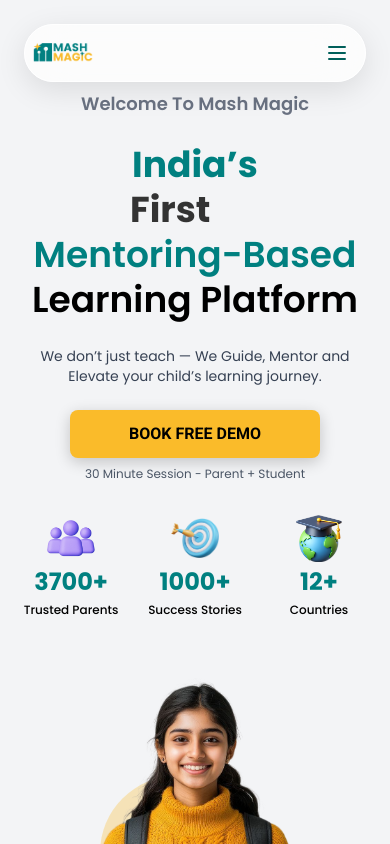
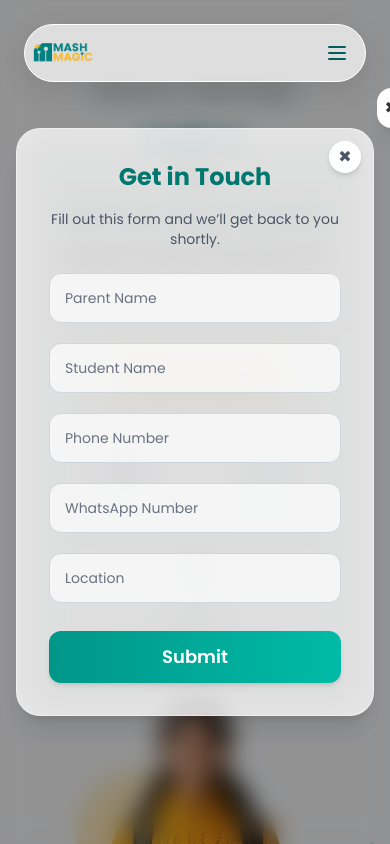
Before and after one commit to MhdRishad-P/MashMagicEdu, a React (Vite) app: page / in a window 390 px wide. Both pictures are taken after a click on the button "BOOK FREE DEMO". Shown: the top 844 px of the page. Built offline with nearby package versions, Linux system fonts and the light colour scheme.

Commit message:
updated changes

```diff
--- a/src/App.jsx
+++ b/src/App.jsx
@@ -9,6 +9,8 @@
 import Footer from "./components/Footer";
 import ContactForm from "./components/ContactForm";
 import WhyUs from "./components/Hero/WhyUs";
+import { BrowserRouter, Route, Routes, useNavigate } from "react-router-dom";
+
 
 function App() {
   // Section refs for scrolling
@@ -16,6 +18,9 @@
   const whyUsRef = useRef(null);
   const programsRef = useRef(null);
   const testimonialRef = useRef(null);
+
+
+
 
   return (
     <>
@@ -49,7 +54,9 @@
       {/* FOOTER */}
       <Footer />
 
-       <ContactForm/>
+
+
+
     </>
   );
 }
--- a/src/components/CardGrid.jsx
+++ b/src/components/CardGrid.jsx
@@ -5,21 +5,20 @@
 gsap.registerPlugin(ScrollTrigger);
 
 /* =====================================================
-      GLASS CARD COMPONENT WITH REAL 3D EFFECT
+      GLASS CARD (FULLY RESPONSIVE + 3D DESKTOP)
 ===================================================== */
 const CardGlass = ({ title, subtitle, points, imageUrl }) => {
   const cardRef = useRef(null);
   const imageRef = useRef(null);
-  const contentRef = useRef(null);
 
   useEffect(() => {
     const card = cardRef.current;
     const img = imageRef.current;
 
-    /* === ScrollTrigger Fade-in === */
+    /* Fade-in animation */
     gsap.fromTo(
       card,
-      { opacity: 0, y: 80 },
+      { opacity: 0, y: 70 },
       {
         opacity: 1,
         y: 0,
@@ -29,66 +28,48 @@
       }
     );
 
-    /* === Second Scroll Trigger (image pop animation) === */
+    /* Image pop animation */
     gsap.fromTo(
       img,
       { scale: 0.7, opacity: 0 },
       {
         scale: 1,
         opacity: 1,
-        duration: 1,
-        ease: "back.out(1.7)",
-        scrollTrigger: { trigger: card, start: "top 85%" },
+        duration: 1.1,
+        ease: "back.out(1.6)",
+        scrollTrigger: { trigger: card, start: "top 88%" },
       }
     );
 
-    /* === REAL 3D Hover Animation (Desktop Only) === */
-    if (window.innerWidth > 768) {
-      const tilt = (e) => {
+    /* 3D hover effect — Desktop only */
+    if (window.innerWidth >= 768) {
+      const move3D = (e) => {
         const rect = card.getBoundingClientRect();
         const x = e.clientX - rect.left;
         const y = e.clientY - rect.top;
 
-        const rotateX = (y - rect.height / 2) / 12;
-        const rotateY = (rect.width / 2 - x) / 12;
-
         gsap.to(card, {
-          rotateX: rotateX,
-          rotateY: rotateY,
+          rotateX: (y - rect.height / 2) / 12,
+          rotateY: (rect.width / 2 - x) / 12,
           transformPerspective: 900,
-          transformOrigin: "center",
           duration: 0.3,
           ease: "power2.out",
         });
 
-        gsap.to(img, {
-          scale: 1.18,
-          duration: 0.3,
-          ease: "power2.out",
-        });
+        gsap.to(img, { scale: 1.15, duration: 0.3, ease: "power2.out" });
       };
 
-      const reset = () => {
-        gsap.to(card, {
-          rotateX: 0,
-          rotateY: 0,
-          duration: 0.5,
-          ease: "power3.out",
-        });
-
-        gsap.to(img, {
-          scale: 1,
-          duration: 0.35,
-          ease: "power3.out",
-        });
+      const reset3D = () => {
+        gsap.to(card, { rotateX: 0, rotateY: 0, duration: 0.5 });
+        gsap.to(img, { scale: 1, duration: 0.4 });
       };
 
-      card.addEventListener("mousemove", tilt);
-      card.addEventListener("mouseleave", reset);
+      card.addEventListener("mousemove", move3D);
+      card.addEventListener("mouseleave", reset3D);
 
       return () => {
-        card.removeEventListener("mousemove", tilt);
-        card.removeEventListener("mouseleave", reset);
+        card.removeEventListener("mousemove", move3D);
+        card.removeEventListener("mouseleave", reset3D);
       };
     }
   }, []);
@@ -100,15 +81,15 @@
         relative
         rounded-3xl
         mx-auto
-        py-2
-        my-6
+        pt-16 pb-5
+        my-5
         backdrop-blur-xl
         bg-gray-200
         border border-white/40
         shadow-[0_6px_20px_rgba(0,0,0,0.12)]
         transition-all duration-300
-        hover:shadow-[0_16px_35px_rgba(0,0,0,0.2)]
-        w-[90%] sm:w-[80%] md:w-[70%]
+        hover:shadow-[0_16px_35px_rgba(0,0,0,0.20)]
+        w-[90%] sm:w-[85%] md:w-[90%]
       "
       style={{ transformStyle: "preserve-3d" }}
     >
@@ -116,7 +97,11 @@
       <div className="absolute -top-14 left-1/2 -translate-x-1/2 z-20">
         <div
           ref={imageRef}
-          className="w-[120px] h-[120px] sm:w-[140px] sm:h-[140px]"
+          className="
+            w-[100px] h-[100px]
+            sm:w-[130px] sm:h-[130px]
+            md:w-[140px] md:h-[140px]
+          "
           style={{ transform: "translateZ(45px)" }}
         >
           <img
@@ -127,16 +112,19 @@
         </div>
       </div>
 
-      {/* TEXT */}
-      <div className="mt-16 flex flex-col w-[90%] mx-auto justify-center bg-white text-center gap-1 py-8 rounded-2xl">
-        <h2 className="text-xl font-semibold text-gray-900">{title}</h2>
+      {/* TEXT BOX */}
+      <div className="flex flex-col w-[90%] mx-auto bg-white/80 text-center gap-2 py-6 rounded-2xl shadow-md">
+        <h2 className="text-lg sm:text-xl md:text-2xl font-semibold text-gray-900">
+          {title}
+        </h2>
 
-        {/* SUBTITLE */}
-        <p className="text-sm text-gray-500 -mt-1">{subtitle}</p>
+        <p className="text-xs sm:text-sm md:text-base text-gray-500 -mt-1">
+          {subtitle}
+        </p>
 
-        <ul className="text-gray-700 text-sm sm:text-sm space-y-1 mx-auto w-fit  ">
+        <ul className="text-gray-700 text-xs md:text-base space-y-1 mx-auto w-fit">
           {points.map((p, i) => (
-            <li key={i} className="flex gap-1">
+            <li key={i} className="flex gap-2 items-start text-left">
               <span className="text-[#008080] font-bold">•</span>
               <span>{p}</span>
             </li>
@@ -148,7 +136,7 @@
 };
 
 /* =====================================================
-                GRID WRAPPER
+                FULLY RESPONSIVE GRID WRAPPER
 ===================================================== */
 const CardGrid = () => {
   const cardsData = [
@@ -195,25 +183,24 @@
   ];
 
   return (
-    <div className="bg-white w-full flex flex-col items-center py-10 px-0">
+    <div className="bg-white w-full flex flex-col items-center py-10 px-4">
       <h1 className="text-[#008080] text-3xl md:text-5xl font-semibold text-center">
         Why Mash Magic?
       </h1>
 
-      {/* SUBTITLE */}
-      <p className="text-gray-600 text-sm md:text-md mt-2 mb-8 px-4 text-center">
+      <p className="text-gray-600 text-sm md:text-lg mt-2 mb-10 px-4 text-center max-w-[700px]">
         One Platform. Multiple Personalised Solutions for every Student
       </p>
 
-      <div className="w-full max-w-[1500px]">
+      <div className="w-full max-w-[1500px] mx-auto">
         <div
           className="
             grid
             grid-cols-1
             sm:grid-cols-2
             lg:grid-cols-3
-            gap-6
-            px-2
+            gap-8
+            px-2 sm:px-4 md:px-6
           "
         >
           {cardsData.map((card, i) => (
--- a/src/components/ContactForm.jsx
+++ b/src/components/ContactForm.jsx
@@ -1,8 +1,8 @@
 import { useState } from "react";
 
-export default function ContactForm() {
-  const scriptURL = "https://script.google.com/macros/s/AKfycbzu0JKNl0QXFqOud3oVczYhda6pZs84Q1n5cIf9y311E-I1QREmk8WCoHtwjo_IpKiu/exec"; // paste the URL here
-
+export default function ContactForm({ onClose }) {
+  const scriptURL =
+    "https://script.google.com/macros/s/AKfycbzu0JKNl0QXFqOud3oVczYhda6pZs84Q1n5cIf9y311E-I1QREmk8WCoHtwjo_IpKiu/exec";
 
   const [formData, setFormData] = useState({
     parentName: "",
@@ -28,7 +28,6 @@
 
       setSuccess(true);
 
-      // Clear form
       setFormData({
         parentName: "",
         studentName: "",
@@ -36,7 +35,6 @@
         whatsapp: "",
         location: "",
       });
-
     } catch (error) {
       alert("Something went wrong. Please try again.");
     }
@@ -45,86 +43,103 @@
   };
 
   return (
+    <div className="flex items-center justify-center px-4 py-6">
       <form
         onSubmit={handleSubmit}
-      className="max-w-md mx-auto bg-white p-6 rounded-xl shadow-xl space-y-4"
+        className="
+          relative w-full max-w-md
+          backdrop-blur-xl bg-white/80
+          p-8 sm:p-10 rounded-3xl shadow-xl
+          border border-white/40
+          transition-all duration-300
+        "
       >
-      <h2 className="text-2xl font-semibold text-center text-teal-700 mb-4">
-        Contact Form
+        {/* EXIT BUTTON */}
+        <button
+          type="button"
+          onClick={onClose}
+          className="
+            absolute top-3 right-3
+            bg-white text-gray-600
+            w-8 h-8 flex items-center justify-center
+            rounded-full shadow-md
+            hover:bg-gray-100 hover:text-black
+            transition
+          "
+        >
+          ✖
+        </button>
+
+        {/* Header */}
+        <h2 className="text-2xl sm:text-3xl font-bold text-center text-teal-700 mb-4">
+          Get in Touch
         </h2>
+        <p className="text-center text-gray-600 text-sm mb-6">
+          Fill out this form and we’ll get back to you shortly.
+        </p>
 
-      {/* Parent Name */}
+        {/* INPUTS */}
+        <div className="space-y-5">
+          {[
+            { label: "Parent Name", field: "parentName" },
+            { label: "Student Name", field: "studentName" },
+            { label: "Phone Number", field: "phone" },
+            { label: "WhatsApp Number", field: "whatsapp" },
+            { label: "Location", field: "location" },
+          ].map((item, i) => (
+            <div className="relative" key={i}>
               <input
                 type="text"
-        placeholder="Parent Name"
-        className="border p-2 w-full rounded"
                 required
-        value={formData.parentName}
+                value={formData[item.field]}
                 onChange={(e) =>
-          setFormData({ ...formData, parentName: e.target.value })
+                  setFormData({ ...formData, [item.field]: e.target.value })
                 }
+                className="
+                  peer w-full px-4 py-3 rounded-xl border
+                  border-gray-300 bg-white/70
+                  focus:border-teal-500 focus:ring-4 focus:ring-teal-100
+                  transition-all outline-none
+                "
               />
+              <label
+                className="
+                  absolute left-4 top-1/2 -translate-y-1/2
+                  text-gray-500 text-sm pointer-events-none
+                  transition-all duration-200
+                  peer-focus:top-2 peer-focus:text-xs peer-focus:text-teal-600
+                  peer-valid:top-2 peer-valid:text-xs
+                "
+              >
+                {item.label}
+              </label>
+            </div>
+          ))}
+        </div>
 
-      {/* Student Name */}
-      <input
-        type="text"
-        placeholder="Student Name"
-        className="border p-2 w-full rounded"
-        required
-        value={formData.studentName}
-        onChange={(e) =>
-          setFormData({ ...formData, studentName: e.target.value })
-        }
-      />
-
-      {/* Phone Number */}
-      <input
-        type="tel"
-        placeholder="Phone Number"
-        className="border p-2 w-full rounded"
-        required
-        value={formData.phone}
-        onChange={(e) => setFormData({ ...formData, phone: e.target.value })}
-      />
-
-      {/* WhatsApp Number */}
-      <input
-        type="tel"
-        placeholder="WhatsApp Number"
-        className="border p-2 w-full rounded"
-        value={formData.whatsapp}
-        required
-        onChange={(e) =>
-          setFormData({ ...formData, whatsapp: e.target.value })
-        }
-      />
-
-      {/* Location */}
-      <input
-        type="text"
-        placeholder="Location"
-        className="border p-2 w-full rounded"
-        required
-        value={formData.location}
-        onChange={(e) =>
-          setFormData({ ...formData, location: e.target.value })
-        }
-      />
-
-      {/* Submit Button */}
+        {/* Submit */}
         <button
           type="submit"
-        className="w-full bg-teal-600 text-white py-2 rounded-lg font-semibold hover:bg-teal-700 transition"
+          className="
+            mt-7 w-full py-3
+            bg-gradient-to-r from-teal-600 to-teal-500
+            text-white text-lg font-semibold
+            rounded-xl shadow-md
+            hover:from-teal-700 hover:to-teal-600
+            transition-all duration-300
+            active:scale-95
+          "
         >
           {loading ? "Sending..." : "Submit"}
         </button>
 
-      {/* Success Message */}
+        {/* Success */}
         {success && (
-        <p className="text-green-600 text-center mt-2">
+          <p className="text-green-600 text-center mt-4 font-medium">
             ✔ Your form has been submitted successfully!
           </p>
         )}
       </form>
+    </div>
   );
 }
--- a/src/components/Hero/Hero.jsx
+++ b/src/components/Hero/Hero.jsx
@@ -1,13 +1,29 @@
-import React, { useRef } from "react";
+import React, { useRef, useState, useEffect } from "react";
 import HeroImg from "../../assets/hero.png";
 import { gsap } from "gsap";
 import { useGSAP } from "@gsap/react";
+import ContactForm from "../ContactForm";
 
 gsap.registerPlugin(useGSAP);
 
 const words = ["First", "Premium", "Trusted", "One&Only"];
 
 const Hero = () => {
+  const [showForm, setShowForm] = useState(false);
+  const popupRef = useRef(null);
+
+  // GSAP Popup Animation
+  useEffect(() => {
+    if (showForm) {
+      gsap.fromTo(
+        popupRef.current,
+        { y: -100, opacity: 0, scale: 0.9 },
+        { y: 0, opacity: 1, scale: 1, duration: 0.6, ease: "power3.out" }
+      );
+    }
+  }, [showForm]);
+
+  // ---------------- Existing GSAP References ----------------
   const leftRef = useRef(null);
   const imgRef = useRef(null);
   const circle1Ref = useRef(null);
@@ -21,56 +37,52 @@
     { label: "Countries", value: 12, image: "/images/country.png" },
   ];
 
+  // ---------------- HERO Page Animations ----------------
   useGSAP(() => {
     const ctx = gsap.context(() => {
-      // ---------------- TYPEWRITER (SMOOTH, NO BUGS) ----------------
+      // Typewriter
       if (dynamicWordRef.current) {
-        const tlWords = gsap.timeline({ repeat: -1, repeatDelay: 0.5 });
+        const tl = gsap.timeline({ repeat: -1, repeatDelay: 0.5 });
 
         words.forEach((word) => {
           const proxy = { val: 0 };
 
-          // Clear before typing
-          tlWords.call(() => {
-            if (dynamicWordRef.current) {
+          tl.call(() => {
             dynamicWordRef.current.textContent = "";
-            }
             proxy.val = 0;
           });
 
-          // Type forward
-          tlWords.to(proxy, {
+          tl.to(proxy, {
             val: word.length,
             duration: word.length * 0.08,
             ease: "none",
             onUpdate: () => {
-              if (!dynamicWordRef.current) return;
-              const count = Math.round(proxy.val);
-              dynamicWordRef.current.textContent = word.slice(0, count);
+              dynamicWordRef.current.textContent = word.slice(
+                0,
+                Math.round(proxy.val)
+              );
             },
           });
 
-          // Hold full word
-          tlWords.to({}, { duration: 0.9 });
+          tl.to({}, { duration: 1 });
 
-          // Delete backward
-          tlWords.to(proxy, {
+          tl.to(proxy, {
             val: 0,
             duration: word.length * 0.06,
             ease: "none",
             onUpdate: () => {
-              if (!dynamicWordRef.current) return;
-              const count = Math.round(proxy.val);
-              dynamicWordRef.current.textContent = word.slice(0, count);
+              dynamicWordRef.current.textContent = word.slice(
+                0,
+                Math.round(proxy.val)
+              );
             },
           });
 
-          // Small gap before next word
-          tlWords.to({}, { duration: 0.3 });
+          tl.to({}, { duration: 0.3 });
         });
       }
 
-      // ---------------- ENTRANCE ANIMATIONS ----------------
+      // Entrance
       gsap.from(leftRef.current, {
         x: -50,
         opacity: 0,
@@ -86,11 +98,11 @@
         delay: 0.3,
       });
 
-      // ---------------- COUNTER ANIMATIONS ----------------
+      // Counters
       counterRef.current.forEach((el, i) => {
         if (!el) return;
+
         const countEl = el.querySelector(".count");
-        if (!countEl) return;
 
         gsap.from(el, {
           opacity: 0,
@@ -109,103 +121,103 @@
             ease: "power1.out",
             snap: { innerText: 1 },
             delay: 0.4 + i * 0.2,
-            onUpdate: () => {
-              countEl.innerText = Math.floor(countEl.innerText);
-            },
           }
         );
       });
 
-      // ---------------- FLOATING CIRCLES ----------------
-      if (circle1Ref.current) {
+      // Floating circles
       gsap.to(circle1Ref.current, {
         scale: 1.1,
         duration: 3,
         repeat: -1,
         yoyo: true,
       });
-      }
 
-      if (circle2Ref.current) {
       gsap.to(circle2Ref.current, {
         scale: 1.08,
         duration: 4,
         repeat: -1,
         yoyo: true,
       });
-      }
     });
 
     return () => ctx.revert();
   }, []);
 
   return (
-    <div className="pt-[90px] md:pt-[110px] px-5 md:px-10 max-w-[1400px] mx-auto relative">
+    <div className="pt-[80px] md:pt-[110px] px-4 sm:px-6 md:px-10 max-w-[1400px] mx-auto relative">
 
-      <div className="grid grid-cols-1 md:grid-cols-2 gap-12 items-center">
+      {/* ---------------- POPUP OVERLAY ---------------- */}
+      {showForm && (
+        <div className="fixed inset-0 bg-black/40 backdrop-blur-md flex items-center justify-center z-50">
+          <div ref={popupRef} className="relative">
+            <button
+              onClick={() => setShowForm(false)}
+              className="absolute -top-4 -right-4 bg-white p-2 rounded-full shadow-xl"
+            >
+              ✖
+            </button>
+            <ContactForm />
+          </div>
+        </div>
+      )}
 
-        {/* LEFT SECTION */}
-        <div ref={leftRef} className="z-10 text-center md:text-left space-y-6">
+      {/* ---------------- HERO CONTENT ---------------- */}
+      <div className="grid grid-cols-1 md:grid-cols-2 gap-10 md:gap-14 items-center">
 
-          <p className="text-gray-500 text-lg md:text-xl font-semibold">
+        {/* LEFT TEXT SECTION */}
+        <div ref={leftRef} className="z-10 text-center md:text-left space-y-5 sm:space-y-6">
+
+          <p className="text-gray-500 text-base sm:text-lg md:text-xl font-semibold">
             Welcome To Mash Magic
           </p>
 
-          {/* HEADING WITH STABLE ANIMATION SLOT */}
-          <h1 className="text-4xl sm:text-5xl lg:text-6xl font-semibold leading-tight">
+          <h1 className="text-3xl sm:text-4xl md:text-5xl lg:text-6xl font-semibold leading-tight">
 
-            {/* India’s */}
-            <span className="font-bold text-[#008080] block sm:inline">
-              India’s{" "}
+            <span className="font-bold text-[#008080] block sm:inline">India’s{" "}</span>
+
+            <span className="inline-block min-w-[120px] sm:min-w-[160px] md:min-w-[200px]">
+              <span ref={dynamicWordRef} className="text-[#333] font-bold"></span>
             </span>
 
-            {/* Fixed-width box for changing word (no flicker / jumping) */}
-            <span className="inline-block min-w-[130px] sm:min-w-[160px] text-left align-baseline">
-              <span
-                ref={dynamicWordRef}
-                className="text-[#333] font-bold inline-block"
-              ></span>
-            </span>
+            <span className="text-[#008080] block sm:inline"> Mentoring-Based </span>
 
-            <span className="text-[#008080] block sm:inline">
-              {" "}Mentoring-Based{" "}
-            </span>
-
-            <span className="block text-black">
-              Learning Platform
-            </span>
+            <span className="block text-black">Learning Platform</span>
           </h1>
 
-          <p className="text-gray-700 text-sm sm:text-base max-w-md mx-auto md:mx-0">
+          <p className="text-gray-700 text-sm sm:text-base max-w-sm sm:max-w-md mx-auto md:mx-0">
             We don’t just teach — We Guide, Mentor and Elevate your child’s learning journey.
           </p>
 
           <div>
-            <button className="premium-gray-button">BOOK FREE DEMO</button>
+            <button onClick={() => setShowForm(true)} className="premium-gray-button">
+              BOOK FREE DEMO
+            </button>
+
             <p className="text-gray-600 text-xs sm:text-sm mt-2">
               30 Minute Session - Parent + Student
             </p>
           </div>
 
-          {/* STATS */}
-          <div className="mt-8 w-full flex flex-wrap justify-center md:justify-start gap-6 sm:gap-8">
+          {/* COUNTERS */}
+          <div className="mt-2 sm:mt-8 flex flex-wrap justify-center md:justify-start gap-5 sm:gap-8">
             {numbers.map((item, i) => (
               <div
                 key={i}
                 ref={(el) => (counterRef.current[i] = el)}
-                className="text-center flex flex-col items-center w-[100px] sm:w-[120px]"
+                className="text-center flex flex-col items-center w-[120px] sm:w-[110px]"
               >
                 <img
                   src={item.image}
                   alt={item.label}
-                  className="w-12 h-12 sm:w-14 sm:h-14 object-contain mb-1"
+                  className="w-10 h-10 sm:w-14 sm:h-14 object-contain mb-1"
                 />
 
-                <span className="text-2xl sm:text-3xl font-bold text-[#008080]">
+                <span className="text-1xl sm:text-3xl font-bold text-[#008080]">
                   <span className="count"></span>+
                 </span>
 
-                <p className="text-black text-xs sm:text-sm font-medium mt-1">
+                <p className="text-black w-[200px] text-xs sm:text-sm  font-medium mt-1">
                   {item.label}
                 </p>
               </div>
@@ -213,14 +225,13 @@
           </div>
         </div>
 
-        {/* RIGHT SECTION */}
-        <div className="relative flex justify-center md:justify-end min-h-[320px] sm:min-h-[420px] lg:min-h-[480px]">
+        {/* RIGHT IMAGE SECTION */}
+        <div className="relative flex justify-center md:justify-end min-h-[300px] sm:min-h-[380px] md:min-h-[450px]">
 
-          {/* Background circles (inside wrapper so layout doesn't collapse) */}
           <div className="absolute inset-0 -z-10 pointer-events-none">
             <svg className="w-full h-full opacity-30">
-              <circle ref={circle1Ref} cx="150" cy="180" r="70" fill="#FABB2A" />
-              <circle ref={circle2Ref} cx="430" cy="300" r="130" fill="#008080" />
+              <circle ref={circle1Ref} cx="120" cy="150" r="60" fill="#FABB2A" />
+              <circle ref={circle2Ref} cx="380" cy="280" r="120" fill="#008080" />
             </svg>
           </div>
 
@@ -228,7 +239,7 @@
             ref={imgRef}
             src={HeroImg}
             alt="Student"
-            className="relative z-10 w-[250px] sm:w-[320px] md:w-[380px] lg:w-[460px] xl:w-[520px] object-contain"
+            className="relative z-10 w-[220px] sm:w-[300px] md:w-[360px] lg:w-[440px] xl:w-[520px] object-contain"
           />
         </div>
 
--- a/src/index.css
+++ b/src/index.css
@@ -70,11 +70,11 @@
   align-items: center;
   justify-content: center;
   padding: 12px 28px;
-  min-width: 250px;
+  min-width: 150px;
 
   /* Typography */
   font-family: 'Segoe UI', Tahoma, Geneva, Verdana, sans-serif;
-  font-size: 16px;
+  font-size: 14px;
   font-weight: 600;
   text-decoration: none; /* For use on <a> tags */
   color: black;
```
Lines whose indentation alone changed are shown as unchanged.
